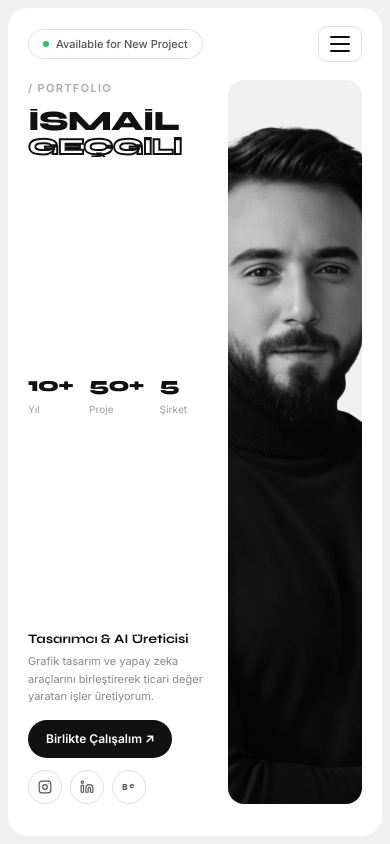
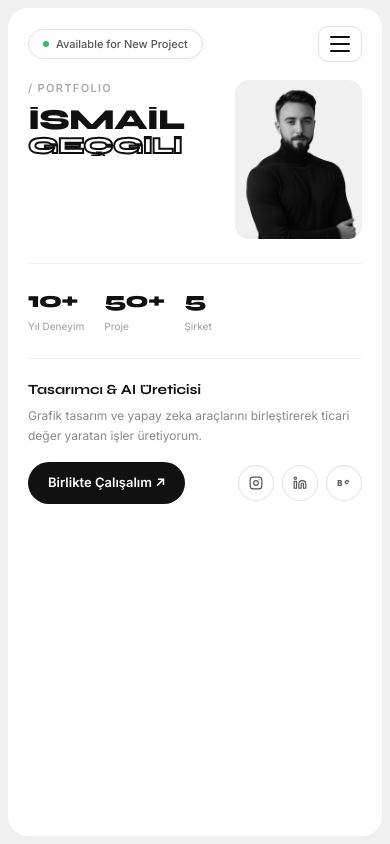
Before and after one commit to igecgili/portfolio, a Next.js app: page / in a window 390 px wide. Shown: the top 844 px of the page. Built offline with nearby package versions, Linux system fonts and the light colour scheme.

Commit message:
Mobile hero: natural flow layout, no gaps

```diff
--- a/components/Hero.tsx
+++ b/components/Hero.tsx
@@ -160,73 +160,59 @@ export default function Hero() {
           )}
         </AnimatePresence>
 
-        {/* ANA İÇERİK — fotoğraf sağda tam yükseklik, sol içerik dikey */}
-        <div style={{ flex: 1, display: "flex", gap: "12px", padding: "0 20px 32px", minHeight: 0 }}>
+        {/* ANA İÇERİK */}
+        <div style={{ flex: 1, display: "flex", flexDirection: "column", padding: "0 20px 32px", gap: "24px" }}>
 
-          {/* Sol — tam yüksekliği kaplayan flex kolon */}
-          <div style={{ flex: 1, minWidth: 0, display: "flex", flexDirection: "column", justifyContent: "space-between" }}>
-            {/* Üst: etiket + isim */}
-            <div>
-              <p style={{ fontSize: "11px", letterSpacing: "0.12em", color: "#aaa", fontWeight: 600, marginBottom: "12px" }}>
-                / PORTFOLIO
-              </p>
+          {/* Üst blok: isim sol + fotoğraf sağ */}
+          <div style={{ display: "flex", gap: "12px", alignItems: "stretch" }}>
+            {/* Sol: isim */}
+            <div style={{ flex: 1, minWidth: 0 }}>
+              <p style={{ fontSize: "11px", letterSpacing: "0.12em", color: "#aaa", fontWeight: 600, marginBottom: "10px" }}>/ PORTFOLIO</p>
               <FitText><span style={{ color: "#111" }}>İSMAİL</span></FitText>
               <div style={{ marginTop: "4px" }}>
                 <FitText><span style={{ color: "transparent", WebkitTextStroke: "2px #111" }}>GEÇGİLİ</span></FitText>
               </div>
             </div>
+            {/* Sağ: fotoğraf — isimle aynı yükseklikte */}
+            <div style={{ width: "38%", flexShrink: 0, borderRadius: "14px", overflow: "hidden", background: "#f0f0f0" }}>
+              {/* eslint-disable-next-line @next/next/no-img-element */}
+              <img src="/photo2.png" alt="İsmail Geçgili"
+                style={{ width: "100%", height: "100%", objectFit: "cover", objectPosition: "top center", filter: "grayscale(1)" }} />
+            </div>
+          </div>
 
-            {/* Orta: istatistikler */}
-            <div style={{ display: "flex", gap: "16px" }}>
-              {[["10+", "Yıl"], ["50+", "Proje"], ["5", "Şirket"]].map(([val, lbl]) => (
+          {/* İstatistikler */}
+          <div style={{ display: "flex", gap: "20px", borderTop: "1px solid #f0f0f0", paddingTop: "20px" }}>
+            {[["10+", "Yıl Deneyim"], ["50+", "Proje"], ["5", "Şirket"]].map(([val, lbl]) => (
               <div key={lbl}>
-                  <p style={{ fontFamily: "'Syne', sans-serif", fontWeight: 800, fontSize: "20px", color: "#111", letterSpacing: "-0.04em", marginBottom: "2px" }}>{val}</p>
+                <p style={{ fontFamily: "'Syne', sans-serif", fontWeight: 800, fontSize: "22px", color: "#111", letterSpacing: "-0.04em", marginBottom: "2px" }}>{val}</p>
                 <p style={{ fontSize: "10px", color: "#aaa", fontWeight: 500 }}>{lbl}</p>
               </div>
             ))}
           </div>
 
-            {/* Alt: başlık + butonlar */}
-            <div>
-              <p style={{ fontFamily: "'Syne', sans-serif", fontWeight: 700, fontSize: "13px", color: "#111", marginBottom: "4px" }}>
-                Tasarımcı & AI Üreticisi
-              </p>
-              <p style={{ fontSize: "11px", color: "#888", lineHeight: 1.6, marginBottom: "14px" }}>
+          {/* Alt bilgi */}
+          <div style={{ borderTop: "1px solid #f0f0f0", paddingTop: "20px" }}>
+            <p style={{ fontFamily: "'Syne', sans-serif", fontWeight: 700, fontSize: "14px", color: "#111", marginBottom: "6px" }}>Tasarımcı & AI Üreticisi</p>
+            <p style={{ fontSize: "12px", color: "#888", lineHeight: 1.7, marginBottom: "16px" }}>
               Grafik tasarım ve yapay zeka araçlarını birleştirerek ticari değer yaratan işler üretiyorum.
             </p>
+            <div style={{ display: "flex", alignItems: "center", justifyContent: "space-between" }}>
               <a href="#contact" style={{
                 display: "inline-flex", alignItems: "center", gap: "6px",
-                padding: "10px 18px", borderRadius: "999px",
-                background: "#111", color: "#fff", textDecoration: "none", fontSize: "12px", fontWeight: 600,
-                marginBottom: "12px",
+                padding: "11px 20px", borderRadius: "999px",
+                background: "#111", color: "#fff", textDecoration: "none", fontSize: "13px", fontWeight: 600,
               }}>Birlikte Çalışalım ↗</a>
               <div style={{ display: "flex", gap: "8px" }}>
                 {socials.map(({ label, icon, href }) => (
                   <a key={label} href={href} title={label} style={{
                     display: "inline-flex", alignItems: "center", justifyContent: "center",
-                    width: "34px", height: "34px", borderRadius: "50%",
-                    border: "1px solid #e0e0e0", background: "#fff",
-                    color: "#555", textDecoration: "none",
-                  }}>
-                    {icon}
-                  </a>
+                    width: "36px", height: "36px", borderRadius: "50%",
+                    border: "1px solid #e0e0e0", color: "#555", textDecoration: "none",
+                  }}>{icon}</a>
                 ))}
               </div>
             </div>
-          </div>
-
-          {/* Sağ — fotoğraf tam yükseklik */}
-          <div style={{
-            width: "40%", flexShrink: 0,
-            borderRadius: "16px", overflow: "hidden",
-            background: "#f0f0f0",
-          }}>
-            {/* eslint-disable-next-line @next/next/no-img-element */}
-            <img
-              src="/photo2.png"
-              alt="İsmail Geçgili"
-              style={{ width: "100%", height: "100%", objectFit: "cover", objectPosition: "top center", filter: "grayscale(1)" }}
-            />
           </div>
         </div>
       </section>
```
Also changed, not shown: 1 other file (tests, documents, lock files or other folders). Lines whose indentation alone changed are shown as unchanged.
